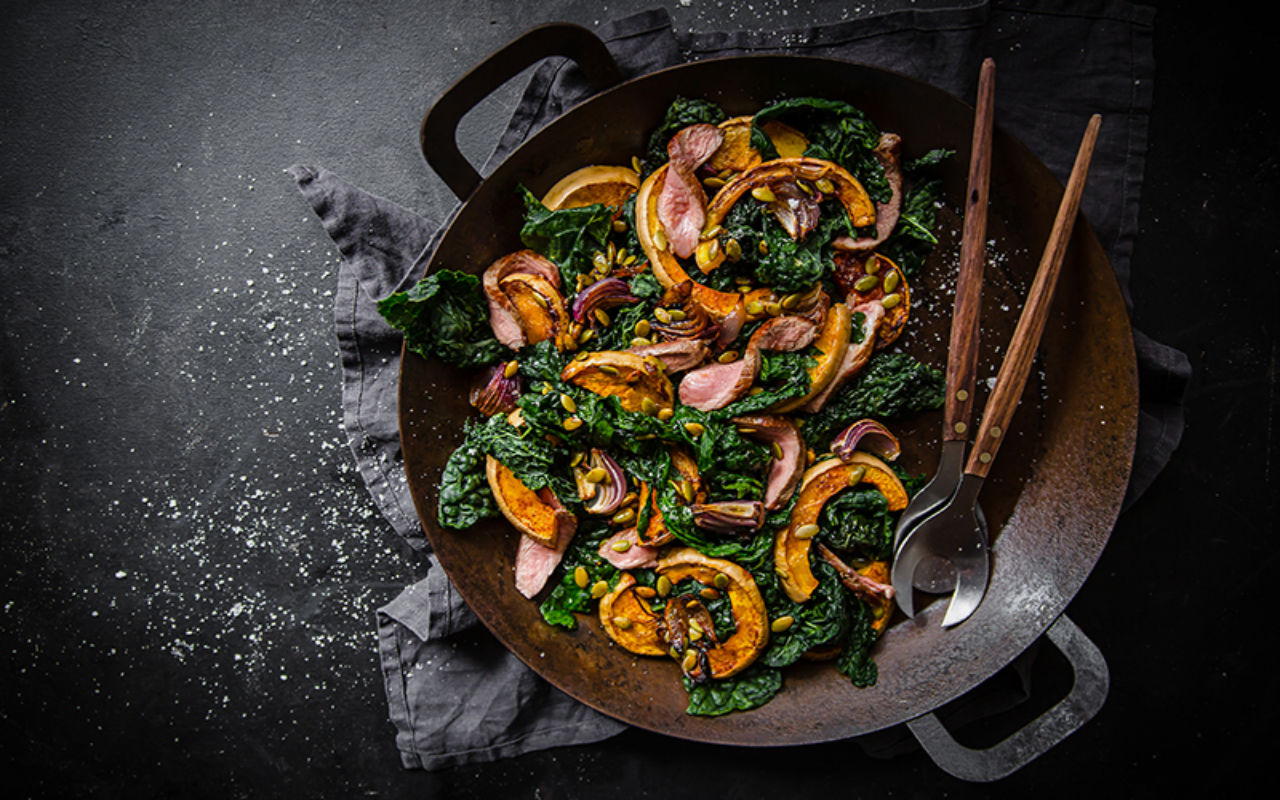
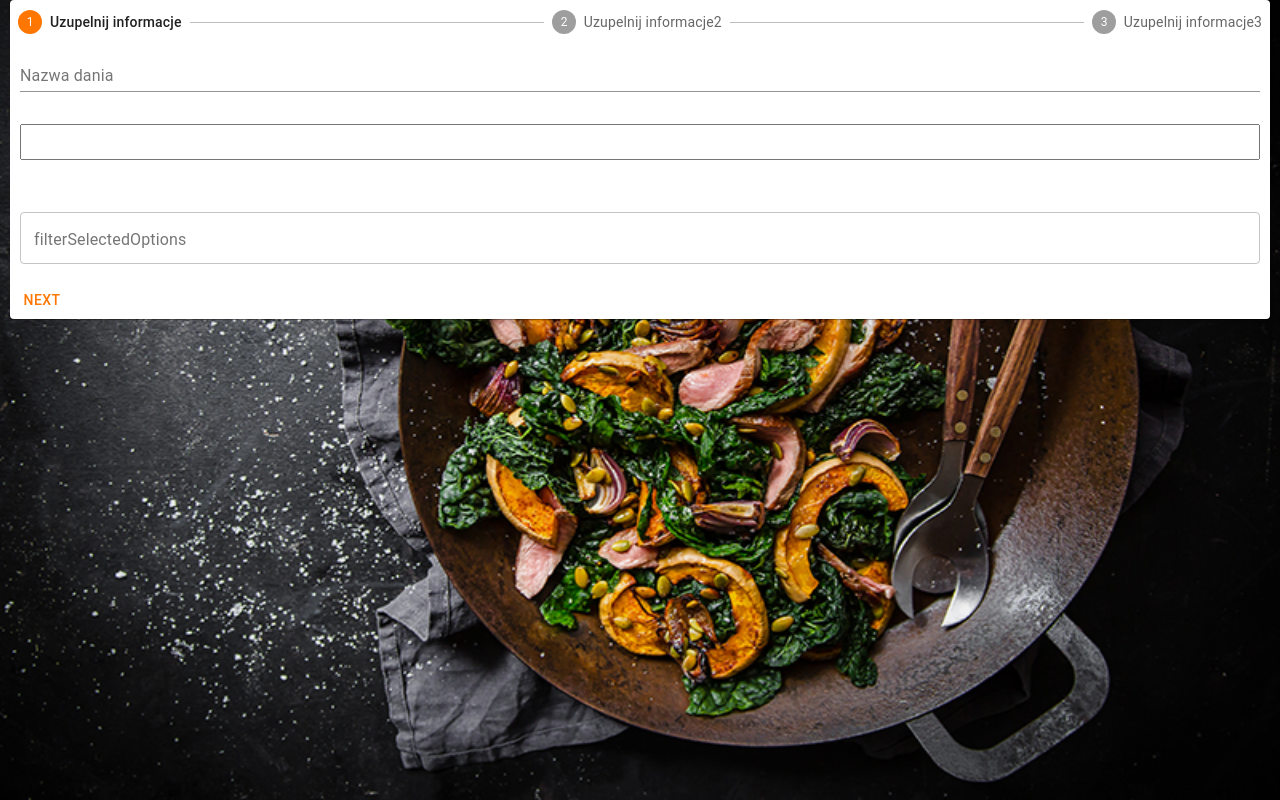
Before and after one commit to Deveneven/TasTier, a React (Create React App) app in the folder frontend/: page /recipe/0 in a window 1280 px wide. Before the commit this address had no page. Built offline with nearby package versions, Linux system fonts and the light colour scheme.

Commit message:
Add create recipe

```diff
--- a/frontend/src/App.tsx
+++ b/frontend/src/App.tsx
@@ -10,8 +10,9 @@ import MainScreen from './Screen/MainScreen/MainScreen';
 import ShoppingScreen from './Screen/ShoppingScreen/ShoppingScreen';
 import ListScreen from './Screen/ShoppingScreen/ListScreen';
 import {ShoppingListDTO} from './Shared/DTOs/ShoppingListDTO';
+import RecipeEditScreen from './Screen/RecipeEditScreen/RecipeEditScreen';
 function App() {
-  // chwilowy useState, przy połączeniu api zastąpi się, a edycja listy będzie po id listy
+  // chwilowy useState, przy po��czeniu api zast�pi si�, a edycja listy b�dzie po id listy
   const [lists, setLists] = useState<ShoppingListDTO[]>([
     {Id: 1, Name: 'List title number 1', Friends: []},
     {Id: 2, Name: 'List title number 2', Friends: []},
@@ -25,6 +26,7 @@ function App() {
           <Route path="/" element={<MainScreen />} />
           <Route path="/signin" element={<SignInScreen />} />
           <Route path="/" element={<SignInScreen />} />
+          <Route path="/recipe/0" element={<RecipeEditScreen/>} />
           <Route
             path="/shoppinglist"
             element={<ShoppingScreen lists={lists} setLists={setLists} />}
--- /dev/null
+++ b/frontend/src/Screen/RecipeEditScreen/RecipeEditScreen.scss
@@ -0,0 +1,11 @@
+.create-recipe-card{
+  margin-left: 10px;
+  margin-right: 10px;
+  .css-m5vj9m-MuiStepper-root{
+    margin-top: 10px;
+  }
+}
+.create-recipe-step-content{
+  margin: 10px;
+  display: flex;
+}
--- /dev/null
+++ b/frontend/src/Screen/RecipeEditScreen/RecipeEditScreen.tsx
@@ -0,0 +1,55 @@
+import {Button, Card, Step, StepLabel, Stepper} from '@mui/material';
+import React, {useState} from 'react';
+import './RecipeEditScreen.scss';
+import AddBasicInformation from './Steps/AddBasicInformation';
+
+const RecipeEditScreen = () => {
+  const [activeStep, setActiveStep] = useState(0);
+  const setNextStep = () => {
+    if (activeStep < stepList.length) {
+      setActiveStep(activeStep+1);
+    } else {
+      console.log('Submit Action');
+    }
+  };
+  const setStep = (step: number) => {
+    const stepToRender = stepList.find((x) => x.id == step);
+    if (!!stepToRender) {
+      return stepToRender.content;
+    }
+  };
+  const onValueChange = (event: any) => {
+    const {type, name, value} = event.target;
+    console.log('On Walue Change');
+    console.log(type);
+    console.log(name);
+    console.log(value);
+  };
+  const stepList = [{id: 0, name: 'Uzupelnij informacje',
+    content: <AddBasicInformation onChange={onValueChange}/>},
+  {id: 1, name: 'Uzupelnij informacje2', content: <AddBasicInformation/>},
+  {id: 2, name: 'Uzupelnij informacje3', content: <AddBasicInformation/>}];
+
+  return (
+    <Card className="create-recipe-card">
+      <Stepper
+        activeStep={activeStep}>
+        {stepList?.map((step) => {
+          return (
+            <Step key={step.id}>
+              <StepLabel>{step.name}</StepLabel>
+            </Step>
+          );
+        })}
+      </Stepper>
+      <div className='create-recipe-step-content'>
+        {setStep(activeStep)}
+      </div>
+      <Button
+        onClick={setNextStep}>
+        {activeStep < stepList.length-1 ? 'Next' : 'Submit'}
+      </Button>
+    </Card>
+  );
+};
+export default RecipeEditScreen;
--- /dev/null
+++ b/frontend/src/Screen/RecipeEditScreen/Steps/AddBasicInfo.scss
@@ -0,0 +1,4 @@
+.decription-textarea{
+  resize: none;
+  width: 100%;
+}
--- /dev/null
+++ b/frontend/src/Screen/RecipeEditScreen/Steps/AddBasicInformation.tsx
@@ -0,0 +1,66 @@
+import {TextField} from '@material-ui/core';
+import {Autocomplete, Grid} from '@mui/material';
+import React from 'react';
+import './AddBasicInfo.scss';
+const AddBasicInformation = (props: any) => {
+  const [value, setValue] = React.useState([]);
+  const handleKeyDown = (event) => {
+    console.log(event);
+    switch (event.key) {
+      case 'Enter': {
+        // event.preventDefault();
+        // event.stopPropagation();
+        if (event.target.value.length > 0) {
+          console.log(...value);
+          console.log(event.target.value);
+          setValue([]);
+          //  setValue([...value, event.target.value]);
+        }
+        break;
+      }
+      default:
+    }
+  };
+  return (
+    <Grid
+      container
+      spacing={4}>
+      <Grid item xs={12} md={12}>
+        <TextField
+          fullWidth
+          label="Nazwa dania"
+          name="name"
+          onChange={props.onChange}
+        />
+      </Grid>
+      <Grid item xs={12} md={12}>
+        <textarea className='decription-textarea'/>
+      </Grid>
+      <Grid item xs={12} md={12}>
+        <Autocomplete
+          multiple
+          freeSolo
+          id="tags-outlined"
+          value={value}
+          onChange={props.onChange}
+          options={[]}
+          filterSelectedOptions
+          renderInput={(params) => {
+            params.inputProps.onKeyDown = handleKeyDown;
+            return (
+              <TextField
+                {...params}
+                variant="outlined"
+                label="filterSelectedOptions"
+                placeholder="Favorites"
+                margin="normal"
+                fullWidth
+              />
+            );
+          }}
+        />
+      </Grid>
+    </Grid>
+  );
+};
+export default AddBasicInformation;
--- a/frontend/src/Screen/SignInScreen/SignInScreen.tsx
+++ b/frontend/src/Screen/SignInScreen/SignInScreen.tsx
@@ -87,7 +87,6 @@ const SignInScreen = () => {
           </Card>
         </Grid>
       </Grid>
-      <RegisterPopOut />
     </div>
   );
 };
```
